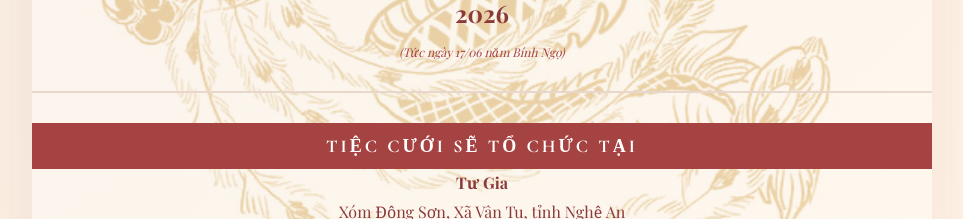
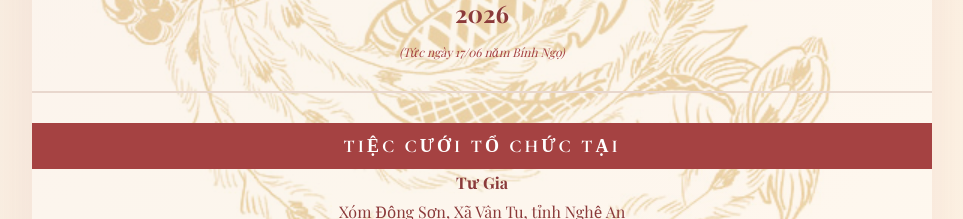
Before and after one commit to HaiND94/hai-tam-wedding, a plain HTML site: page detail.html in a window 1280 px wide. Shown: the part 1160-1379 px from the top of the page, without its empty margins (158-1121 px from the left). Drawn offline with nearby package versions, Linux system fonts and the light colour scheme; no server answers.

Commit message:
fix text

```diff
--- a/detail.html
+++ b/detail.html
@@ -1434,7 +1434,7 @@
 
         <!-- Venue Section -->
         <div class="venue-section">
-            <div class="event-banner">TIỆC CƯỚI SẼ TỔ CHỨC TẠI</div>
+            <div class="event-banner">TIỆC CƯỚI TỔ CHỨC TẠI</div>
             <div class="venue-address">
                 <strong>Tư Gia</strong><br>
                 Xóm Động Sơn, Xã Vân Tụ, tỉnh Nghệ An<br>
```
